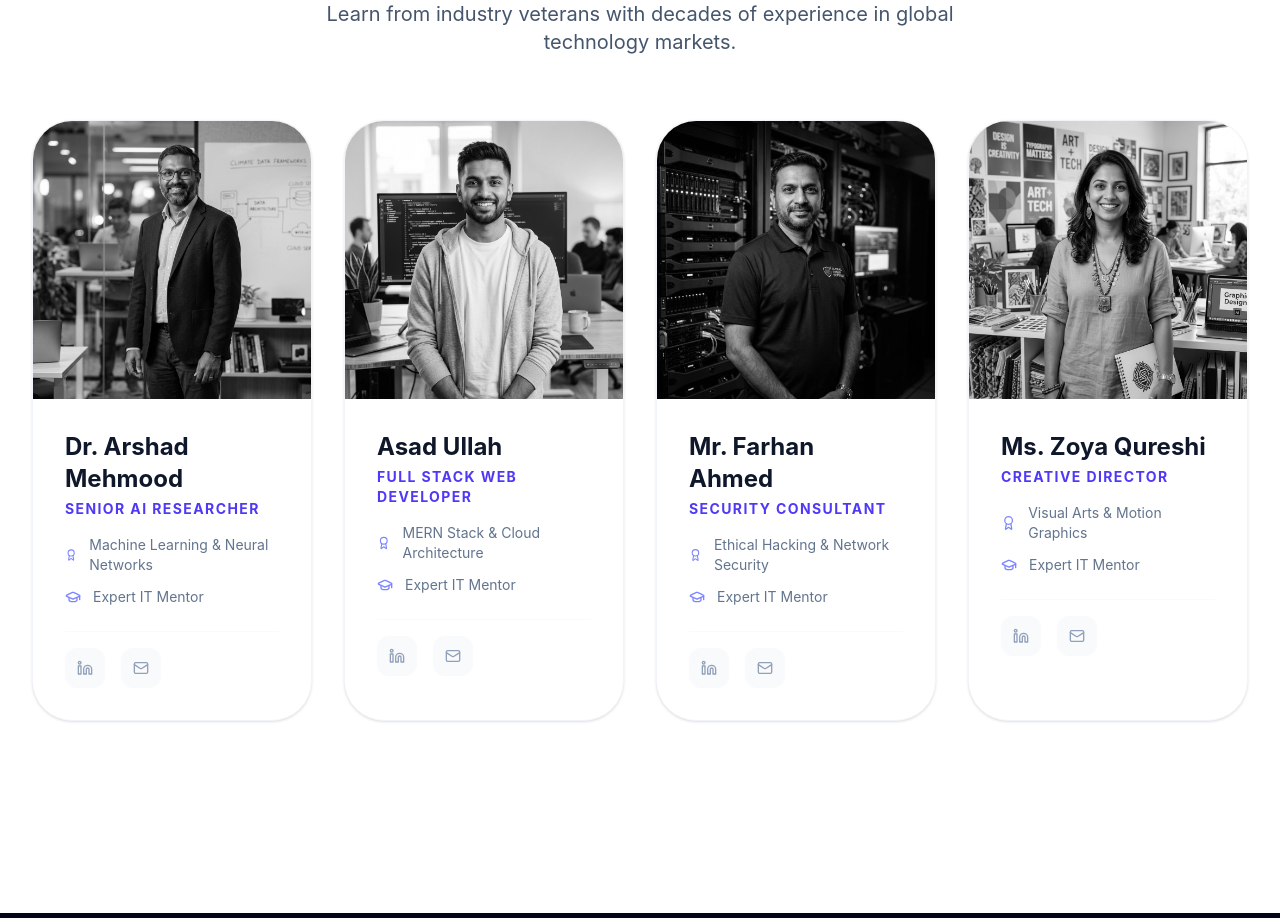
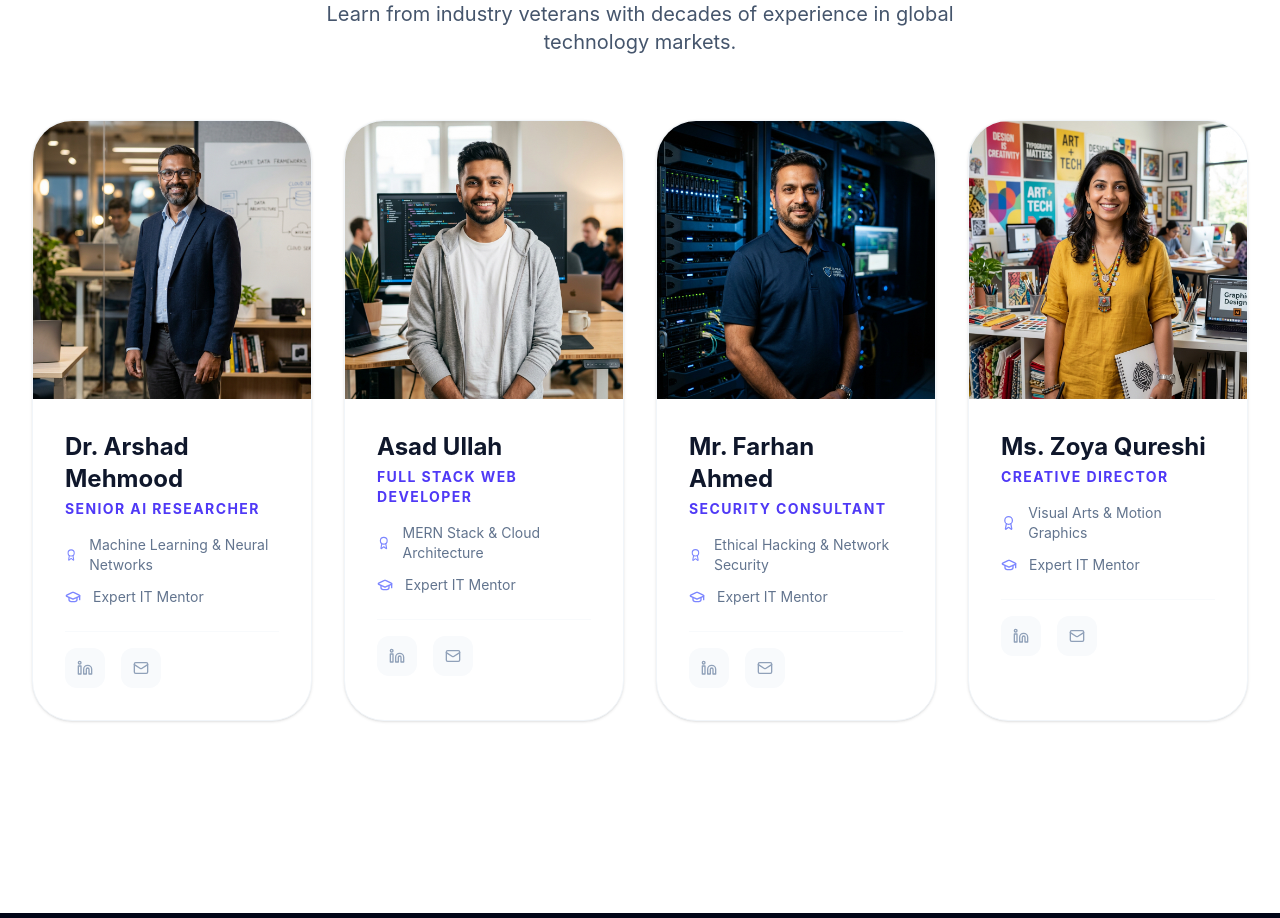
Before and after one commit to SaadAmeen-2040/Tech-Hub-web, a React (Vite) app: page /about in a window 1280 px wide. Shown: the part 3340-4258 px from the top of the page. Built offline with nearby package versions, Linux system fonts and the light colour scheme.

Commit message:
refactor: Update instructor image handling and remove unnecessary overlay

```diff
--- a/src/components/sections/Instructors.jsx
+++ b/src/components/sections/Instructors.jsx
@@ -34,12 +34,11 @@
               <img
                 src={`/assets/instructors/${instructor.image}`}
                 alt={instructor.name}
-                className="w-full h-full object-cover grayscale group-hover:grayscale-0 group-hover:scale-110 transition-all duration-700"
+                className="w-full h-full object-cover group-hover:scale-110 transition-all duration-700"
                 onError={(e) => {
                   e.target.src = "https://ui-avatars.com/api/?name=" + encodeURIComponent(instructor.name) + "&background=6366f1&color=fff&size=512";
                 }}
               />
-              <div className="absolute inset-0 bg-linear-to-t from-slate-900/80 via-transparent to-transparent opacity-0 group-hover:opacity-100 transition-opacity duration-500"></div>
             </div>
 
             {/* Content */}
```
Also changed, not shown: 1 other file (tests, documents, lock files or other folders).
